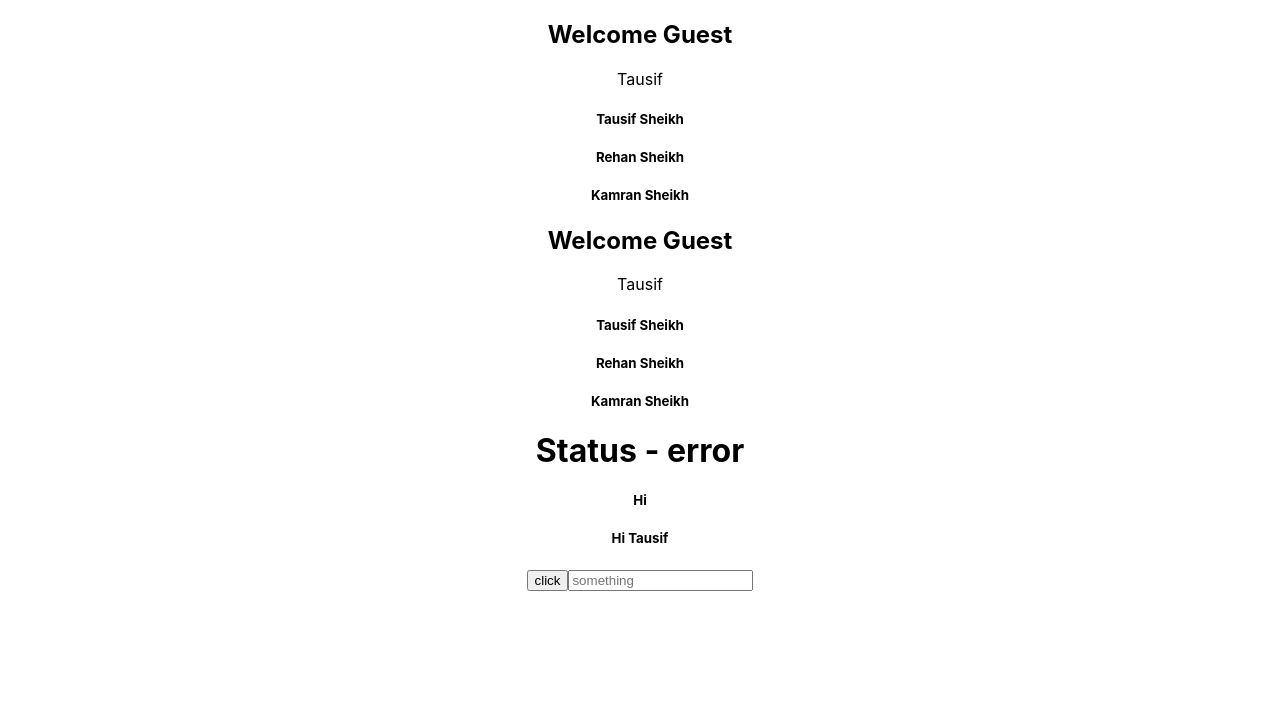
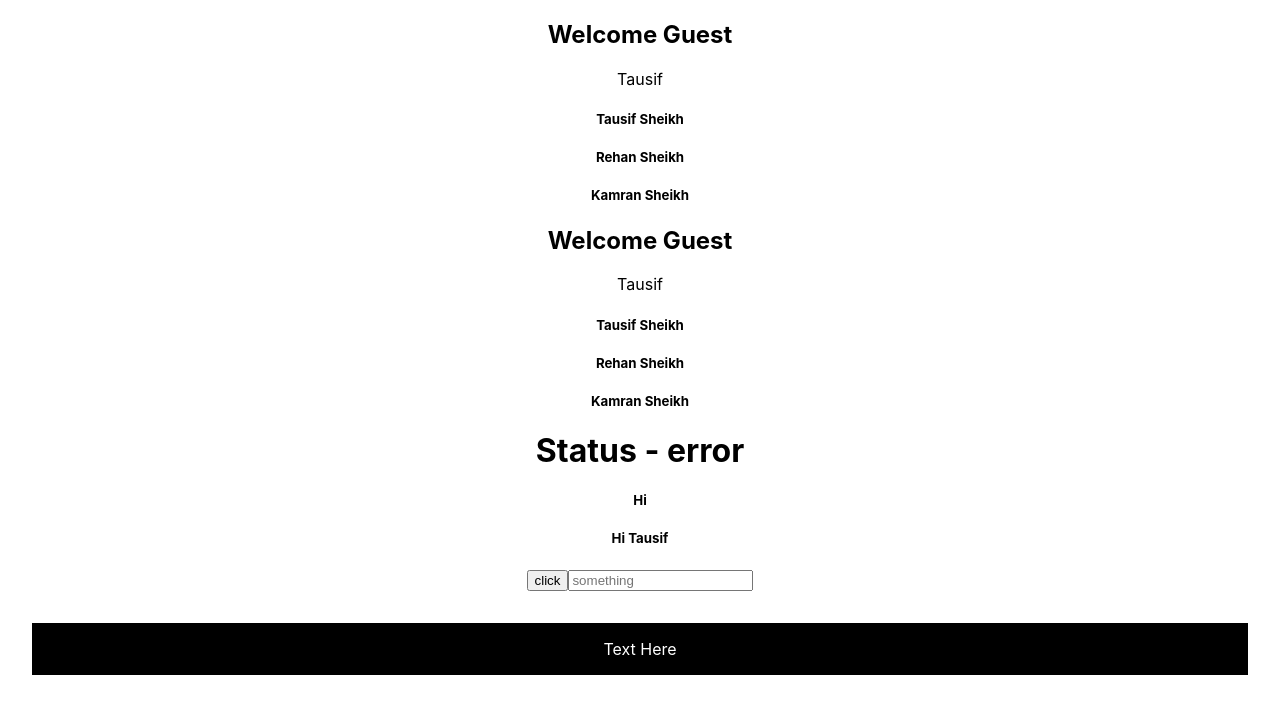
Before and after one commit to TausifM/React-TypeScript, a React (Create React App) app: page / in a window 1280 px wide. Shown: the top 714 px of the page. Built offline with nearby package versions, Linux system fonts and the light colour scheme.

Commit message:
Props Type

```diff
--- a/src/App.tsx
+++ b/src/App.tsx
@@ -1,6 +1,7 @@
 
 import './App.css';
 import { Button } from './components/Button';
+import { Container } from './components/Container';
 import Greeting from './components/Greeting';
 import { Heading } from './components/Heading';
 import { Input } from './components/Input';
@@ -21,6 +22,8 @@ function App() {
       console.log("Click", event, id)
     }} />
     <Input value='' handleChange={(event) => console.log(event, "Input")}/>
+     <Container styles={{padding: "1rem", margin: "2rem", backgroundColor: 'black', color: 'white'}}/>
+
     </div>
   );
 }
--- /dev/null
+++ b/src/components/Container.tsx
@@ -0,0 +1,12 @@
+import React from "react"
+
+type StyleProps = {
+    styles: React.CSSProperties
+}
+
+
+export const Container = (props: StyleProps) => {
+    return (
+        <div style={props.styles}>Text Here</div>
+    )
+}
```
